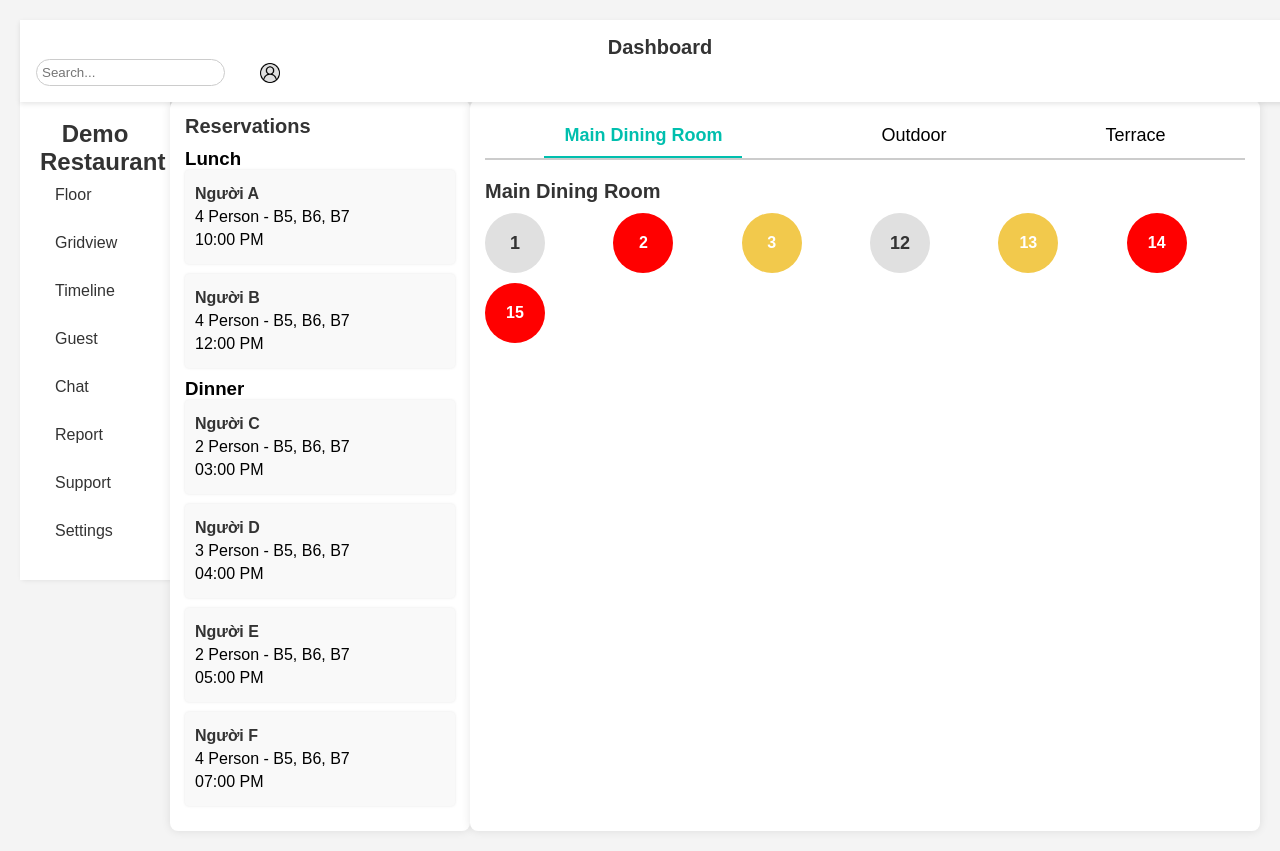
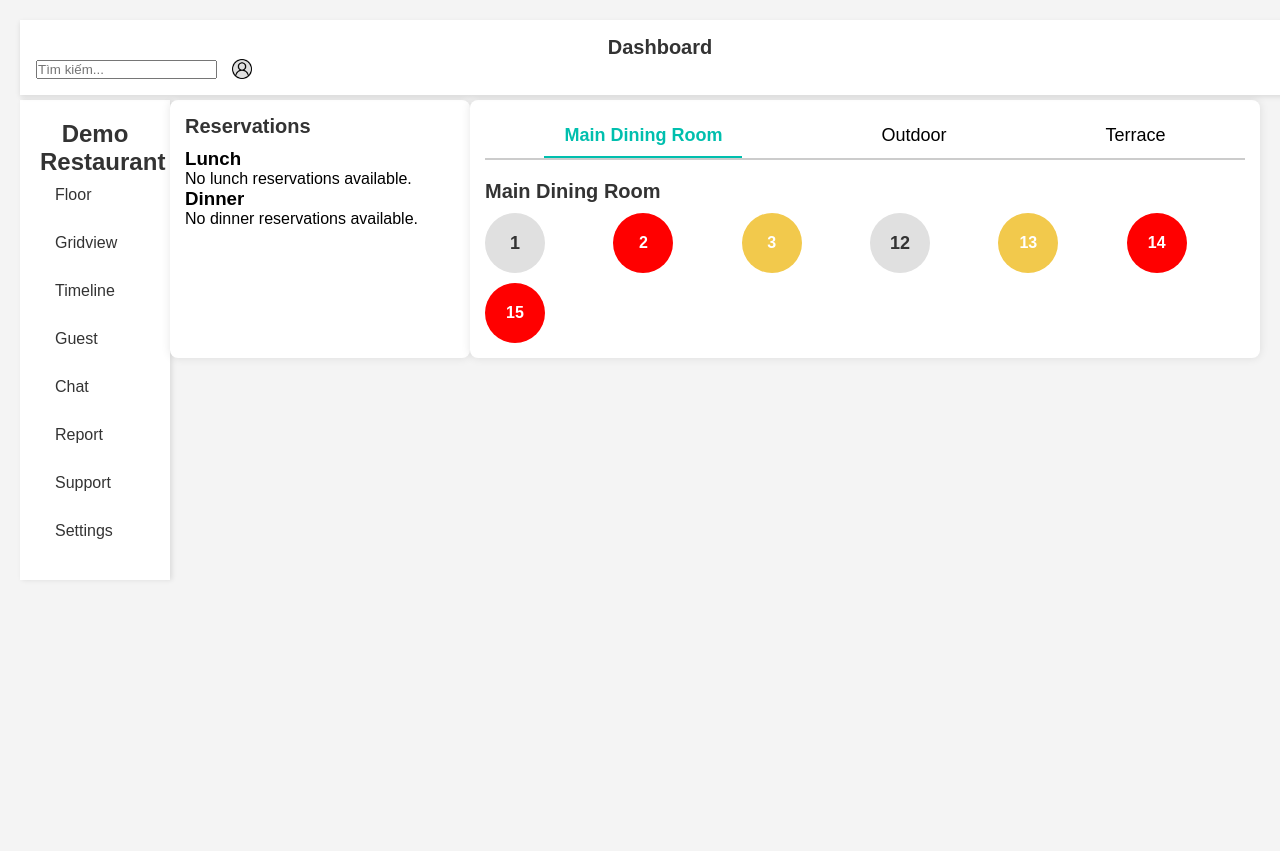
Before and after one commit to dondeptrai/Restaurant-System, a Django app: page / in a window 1280 px wide. After the commit the page ends 579 px from the top, so only its background shows below. Run offline with Django 5.2, Linux system fonts and the light colour scheme; data comes from the database, SQL or seed files in the repository.

Commit message:
Update home.html

```diff
--- a/restaurant_sys/members/templates/home.html
+++ b/restaurant_sys/members/templates/home.html
@@ -1,5 +1,4 @@
 {% load static %}
-
 <!DOCTYPE html>
 <html lang="en">
 <head>
@@ -15,7 +14,9 @@
             <h1>Dashboard</h1>
         </div>
         <div class="header-right">
-            <input type="text" placeholder="Search..." class="search-bar">
+        <form method="GET" action="{% url 'search_orders' %}">
+            <input type="text" name="search" placeholder="Tìm kiếm..." onkeydown="if(event.key === 'Enter') this.form.submit();">
+        </form>
             <div class="icon user-icon">
                 <img class ="user" src="static/img/usert.png">
             </div>
@@ -38,44 +39,36 @@
     </aside>
 
 <div class="container">
-        <!-- Left section: Reservations -->
     <aside class="reservation-list">
         <h2>Reservations</h2>
 
         <h3>Lunch</h3>
+        <div class="reservation-columns">
+            {% for order in lunch_orders %}
                 <div class="reservation">
-                <p><strong>Người A</strong></p>
-                <p>4 Person - B5, B6, B7</p>
-                <p>10:00 PM</p>
+                    <p><strong>{{ order.customer.customer_name }}</strong></p>
+                    <p>{{ order.numof_customer }} Person - Table {{ order.ordertable_set.first.table.id }}</p>
+                    <p>{{ order.begin_time|date:"H:i A" }}</p>
                 </div>
-            <div class="reservation">
-                <p><strong>Người B</strong></p>
-                <p>4 Person - B5, B6, B7</p>
-                <p>12:00 PM</p>
+            {% empty %}
+                <p>No lunch reservations available.</p>
+            {% endfor %}
         </div>
 
         <h3>Dinner</h3>
+        <div class="reservation-columns">
+            {% for order in dinner_orders %}
                 <div class="reservation">
-                <p><strong>Người C</strong></p>
-                <p>2 Person - B5, B6, B7</p>
-                <p>03:00 PM</p>
+                    <p><strong>{{ order.customer.customer_name }}</strong></p>
+                    <p>{{ order.numof_customer }} Person - Table {{ order.ordertable_set.first.table.id }}</p>
+                    <p>{{ order.begin_time|date:"H:i A" }}</p>
                 </div>
-            <div class="reservation">
-                <p><strong>Người D</strong></p>
-                <p>3 Person - B5, B6, B7</p>
-                <p>04:00 PM</p>
-            </div>
-            <div class="reservation">
-                <p><strong>Người E</strong></p>
-                <p>2 Person - B5, B6, B7</p>
-                <p>05:00 PM</p>
-            </div>
-            <div class="reservation">
-                <p><strong>Người F</strong></p>
-                <p>4 Person - B5, B6, B7</p>
-                <p>07:00 PM</p>
+            {% empty %}
+                <p>No dinner reservations available.</p>
+            {% endfor %}
         </div>
     </aside>
+
 
 
 
```
Lines whose indentation alone changed are shown as unchanged.
